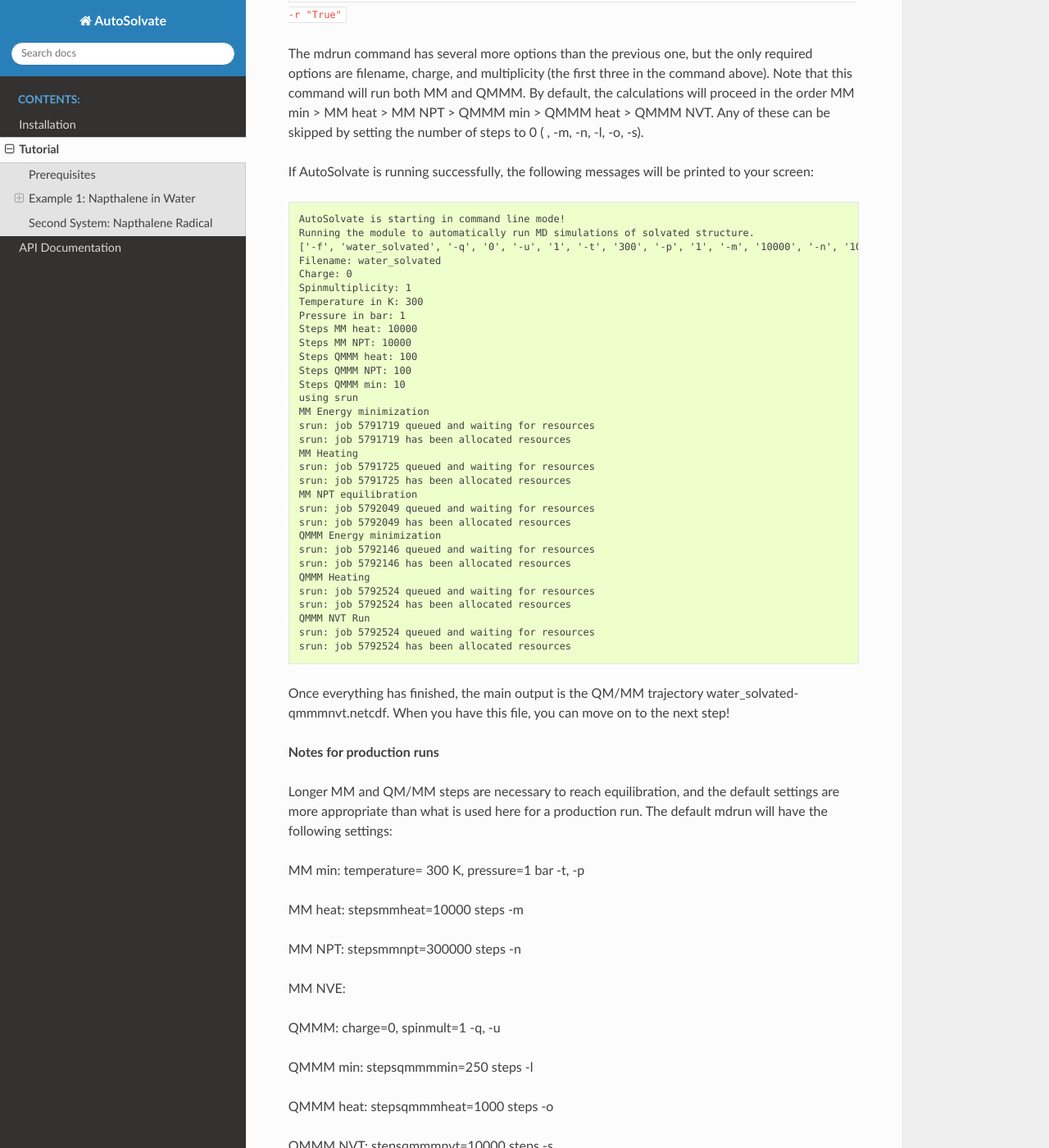
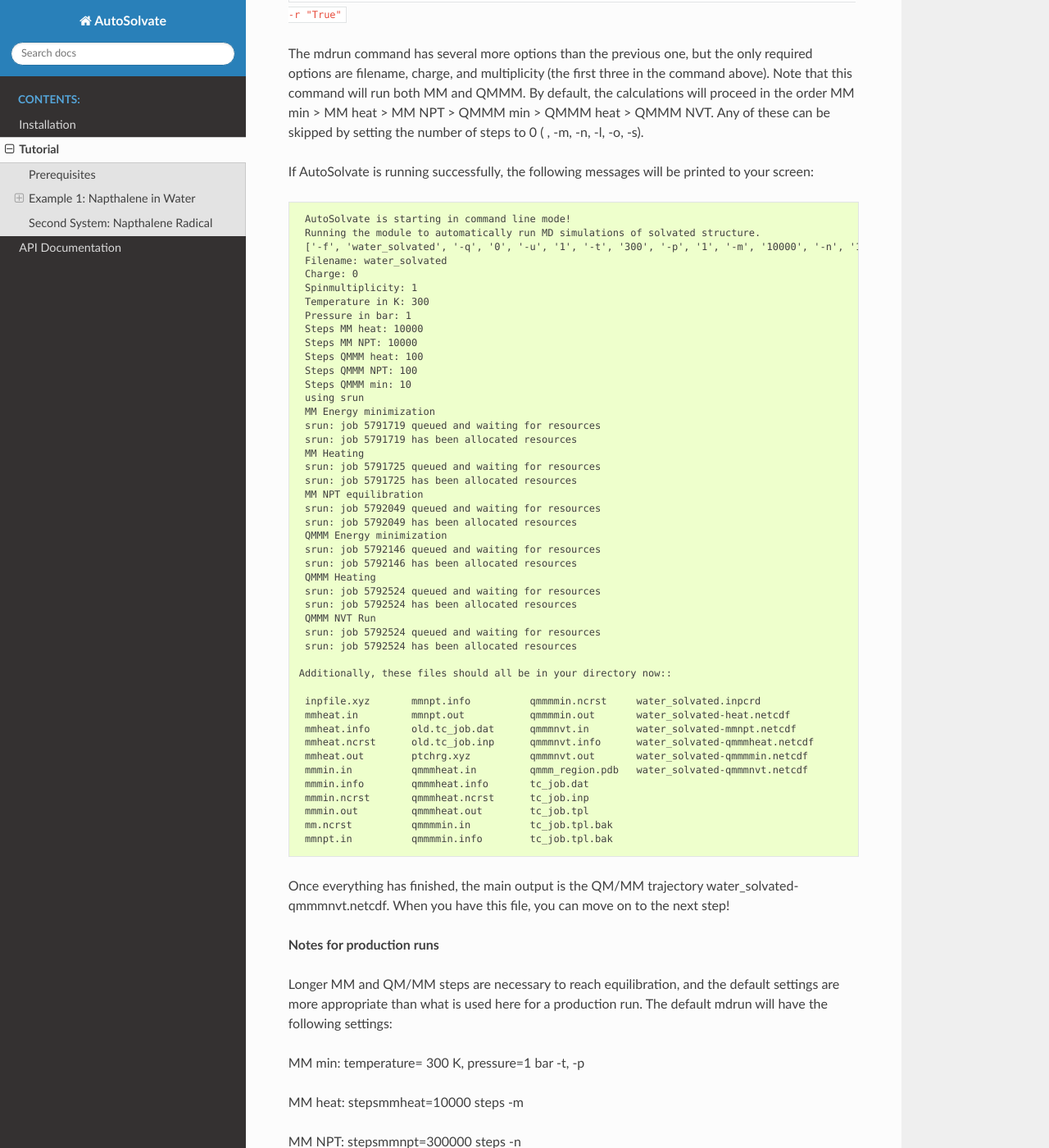
Before and after one commit to Liu-group/AutoSolvate, a Sphinx documentation site: the page built from docs/tutorial.rst, in a window 1280 px wide and 1400 px high, scrolled down 4002 px. Shown: the whole window at 82% size. Built offline with Sphinx 7.4.7 and the Read the Docs theme 2.0.0, drawn with Linux system fonts in a browser that asks for light colours; the version number could not be read and is left out.

Commit message:
md run files

```diff
--- a/docs/tutorial.rst
+++ b/docs/tutorial.rst
@@ -215,6 +215,20 @@ If AutoSolvate is running successfully, the following messages will be printed t
   srun: job 5792524 queued and waiting for resources
   srun: job 5792524 has been allocated resources
 
+ Additionally, these files should all be in your directory now::
+
+  inpfile.xyz       mmnpt.info          qmmmmin.ncrst     water_solvated.inpcrd
+  mmheat.in         mmnpt.out           qmmmmin.out       water_solvated-heat.netcdf
+  mmheat.info       old.tc_job.dat      qmmmnvt.in        water_solvated-mmnpt.netcdf
+  mmheat.ncrst      old.tc_job.inp      qmmmnvt.info      water_solvated-qmmmheat.netcdf
+  mmheat.out        ptchrg.xyz          qmmmnvt.out       water_solvated-qmmmmin.netcdf
+  mmmin.in          qmmmheat.in         qmmm_region.pdb   water_solvated-qmmmnvt.netcdf
+  mmmin.info        qmmmheat.info       tc_job.dat
+  mmmin.ncrst       qmmmheat.ncrst      tc_job.inp
+  mmmin.out         qmmmheat.out        tc_job.tpl
+  mm.ncrst          qmmmmin.in          tc_job.tpl.bak
+  mmnpt.in          qmmmmin.info        tc_job.tpl.bak
+
 Once everything has finished, the main output is the QM/MM trajectory water_solvated-qmmmnvt.netcdf. When you have this file, you can move on to the next step!
 
 
@@ -276,6 +290,7 @@ Especially in this step, it is important to know where your job is running!
 
 * If you do not use the -r flag, but call the autosolvate command in your own submit script, they will run *on a compute node in the queue* with whatever settings you designate. If you are running QMMM, this is also where you will load Terachem for the QM part.
 
+
 Step 3: Microsolvated cluster extraction
 ~~~~~~~~~~~~~~~~~~~~~~~~~~~~~~~~~~~~~~~~~~~
 
```
